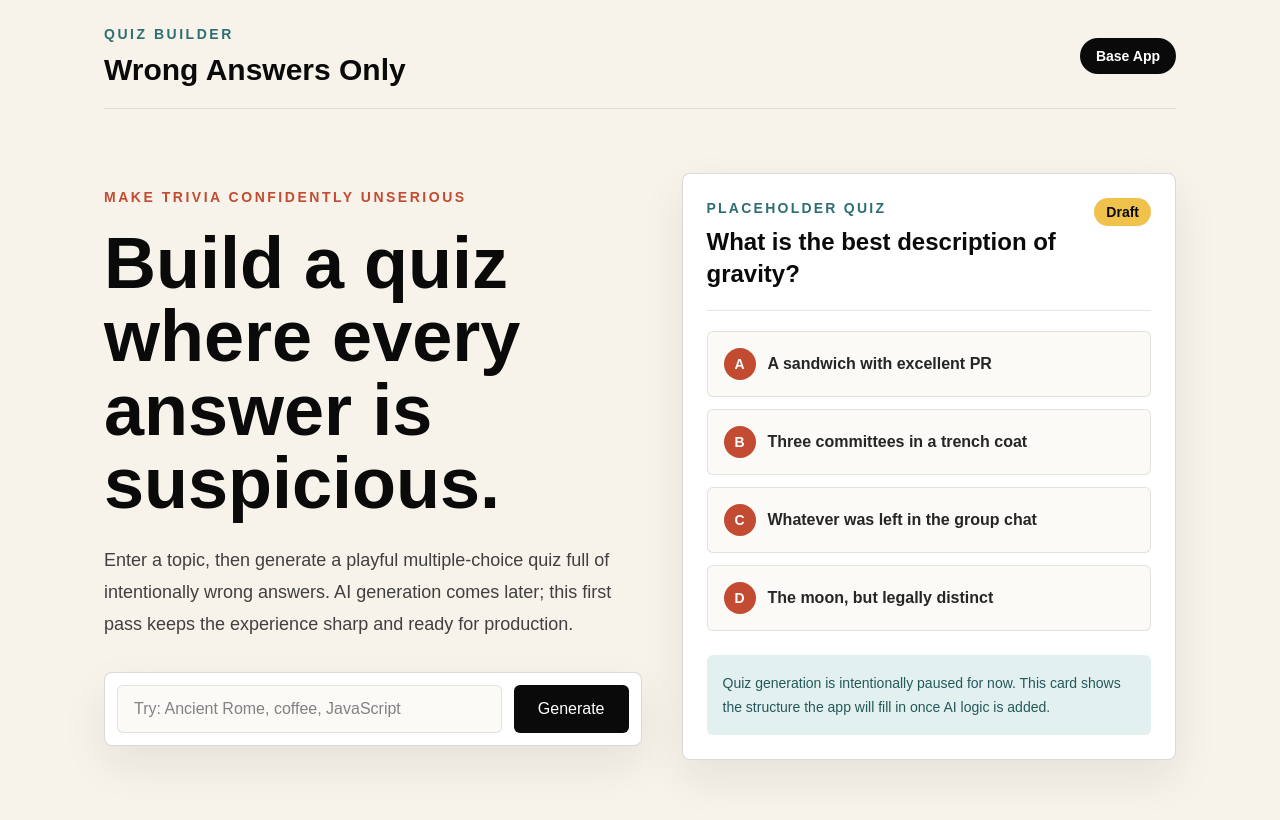
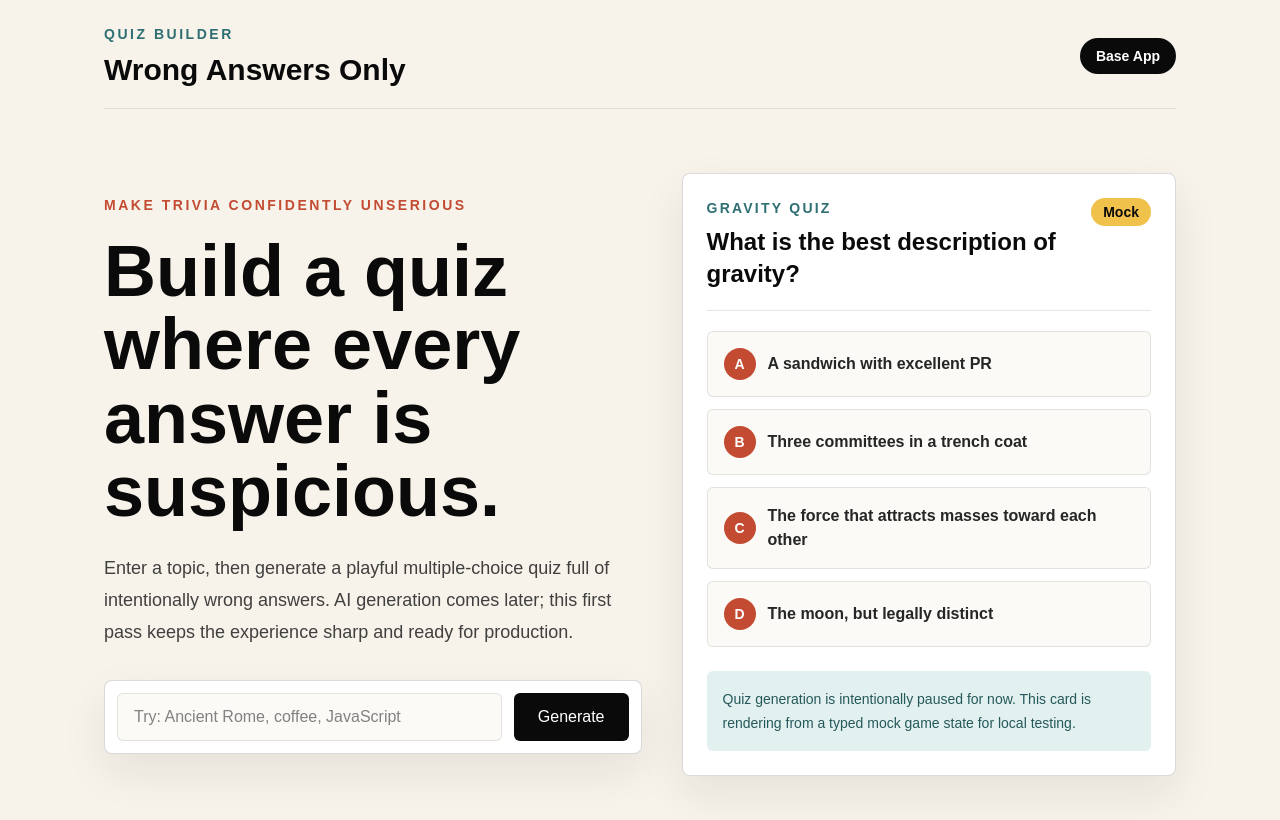
Before and after one commit to MurtezZ1/Wrong-Answers-Only, a Next.js app: page / in a window 1280 px wide. Shown: the top 820 px of the page. Built offline with nearby package versions, Linux system fonts and the light colour scheme.

Commit message:
Add quiz types and mock question rendering

```diff
--- a/src/app/page.tsx
+++ b/src/app/page.tsx
@@ -1,11 +1,9 @@
-const sampleAnswers = [
-  "A sandwich with excellent PR",
-  "Three committees in a trench coat",
-  "Whatever was left in the group chat",
-  "The moon, but legally distinct",
-];
+import { mockGameState } from "@/data/mockQuiz";
 
 export default function Home() {
+  const currentQuestion =
+    mockGameState.questions[mockGameState.currentQuestionIndex];
+
   return (
     <main className="min-h-screen bg-[#f7f3ea] text-neutral-950">
       <section className="mx-auto flex min-h-screen w-full max-w-6xl flex-col px-5 py-6 sm:px-8 lg:px-10">
@@ -61,34 +59,37 @@ export default function Home() {
             <div className="flex items-start justify-between gap-4 border-b border-neutral-950/10 pb-5">
               <div>
                 <p className="text-sm font-bold uppercase tracking-[0.16em] text-[#2f6f73]">
-                  Placeholder Quiz
+                  {mockGameState.topic.name} Quiz
                 </p>
                 <h3 className="mt-2 text-2xl font-black">
-                  What is the best description of gravity?
+                  {currentQuestion.prompt}
                 </h3>
               </div>
               <span className="rounded-full bg-[#f0c14b] px-3 py-1 text-sm font-black text-neutral-950">
-                Draft
+                Mock
               </span>
             </div>
 
             <div className="mt-5 space-y-3">
-              {sampleAnswers.map((answer, index) => (
-                <div
-                  className="flex items-center gap-3 rounded-md border border-neutral-950/10 bg-[#fbfaf6] p-4"
-                  key={answer}
+              {currentQuestion.answers.map((answer) => (
+                <button
+                  className="flex min-h-16 w-full items-center gap-3 rounded-md border border-neutral-950/10 bg-[#fbfaf6] p-4 text-left transition hover:border-[#2f6f73]/45 hover:bg-[#f4fbfa] focus:outline-none focus:ring-4 focus:ring-[#2f6f73]/15"
+                  key={answer.id}
+                  type="button"
                 >
                   <span className="grid size-8 shrink-0 place-items-center rounded-full bg-[#c24b32] text-sm font-black text-white">
-                    {String.fromCharCode(65 + index)}
+                    {answer.label}
                   </span>
-                  <p className="font-semibold text-neutral-800">{answer}</p>
-                </div>
+                  <span className="font-semibold text-neutral-800">
+                    {answer.text}
+                  </span>
+                </button>
               ))}
             </div>
 
             <div className="mt-6 rounded-md bg-[#e2f0ef] p-4 text-sm font-medium leading-6 text-[#25585b]">
-              Quiz generation is intentionally paused for now. This card shows
-              the structure the app will fill in once AI logic is added.
+              Quiz generation is intentionally paused for now. This card is
+              rendering from a typed mock game state for local testing.
             </div>
           </aside>
         </div>
--- /dev/null
+++ b/src/data/mockQuiz.ts
@@ -0,0 +1,48 @@
+import type { GameState, QuizQuestion, Topic } from "@/types/quiz";
+
+export const mockTopic: Topic = {
+  id: "topic-gravity",
+  name: "Gravity",
+  description: "The mysterious force that keeps snacks on the floor.",
+};
+
+export const mockQuestion: QuizQuestion = {
+  id: "question-gravity-1",
+  topicId: mockTopic.id,
+  prompt: "What is the best description of gravity?",
+  answers: [
+    {
+      id: "answer-gravity-a",
+      label: "A",
+      text: "A sandwich with excellent PR",
+      isCorrect: false,
+    },
+    {
+      id: "answer-gravity-b",
+      label: "B",
+      text: "Three committees in a trench coat",
+      isCorrect: false,
+    },
+    {
+      id: "answer-gravity-c",
+      label: "C",
+      text: "The force that attracts masses toward each other",
+      isCorrect: true,
+    },
+    {
+      id: "answer-gravity-d",
+      label: "D",
+      text: "The moon, but legally distinct",
+      isCorrect: false,
+    },
+  ],
+};
+
+export const mockGameState: GameState = {
+  topic: mockTopic,
+  questions: [mockQuestion],
+  currentQuestionIndex: 0,
+  selectedAnswerId: null,
+  score: 0,
+  status: "ready",
+};
--- /dev/null
+++ b/src/types/quiz.ts
@@ -0,0 +1,28 @@
+export type Topic = {
+  id: string;
+  name: string;
+  description?: string;
+};
+
+export type QuizAnswer = {
+  id: string;
+  label: "A" | "B" | "C" | "D";
+  text: string;
+  isCorrect: boolean;
+};
+
+export type QuizQuestion = {
+  id: string;
+  topicId: Topic["id"];
+  prompt: string;
+  answers: QuizAnswer[];
+};
+
+export type GameState = {
+  topic: Topic;
+  questions: QuizQuestion[];
+  currentQuestionIndex: number;
+  selectedAnswerId: QuizAnswer["id"] | null;
+  score: number;
+  status: "idle" | "ready" | "answered" | "complete";
+};
```
